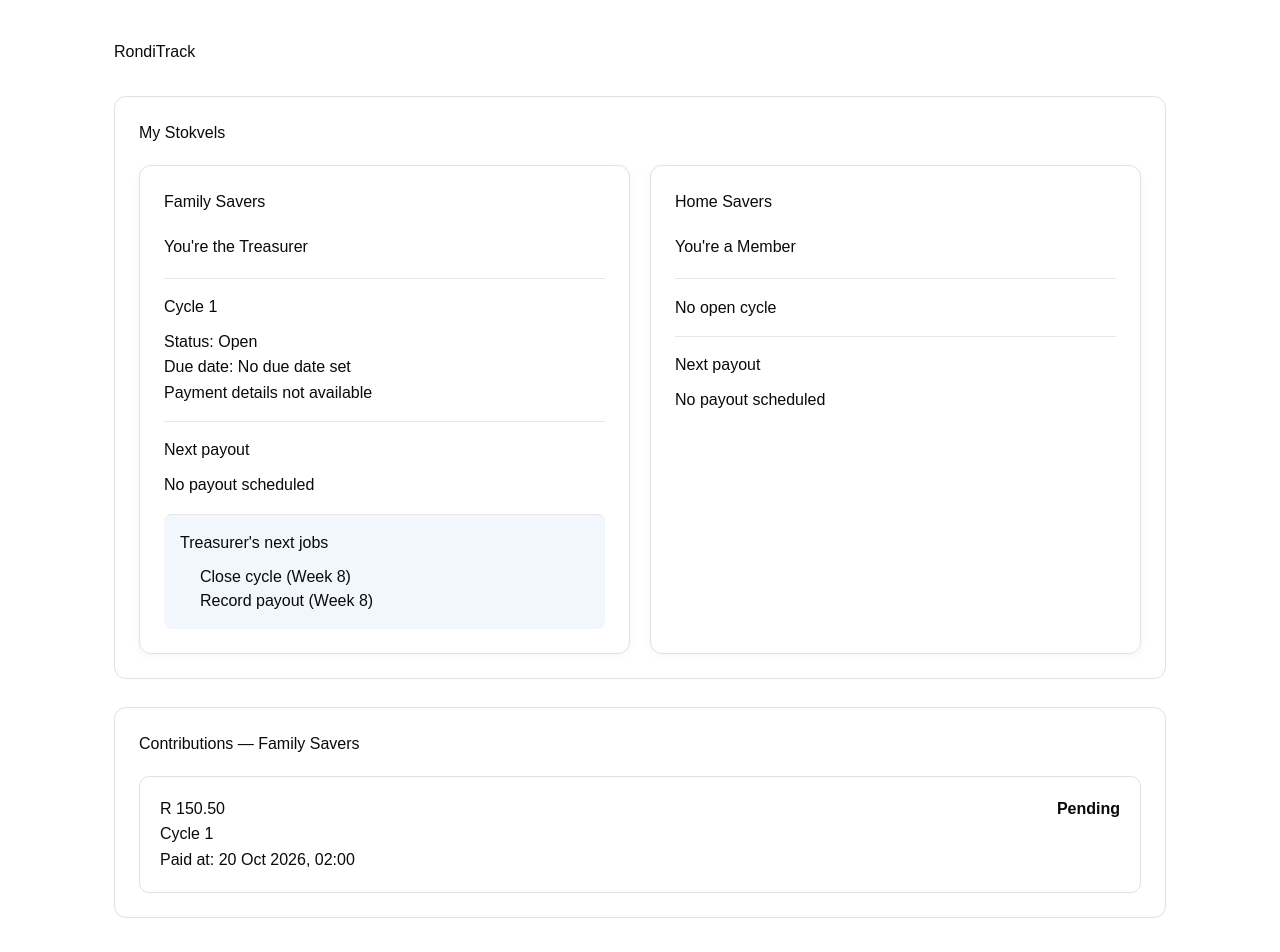
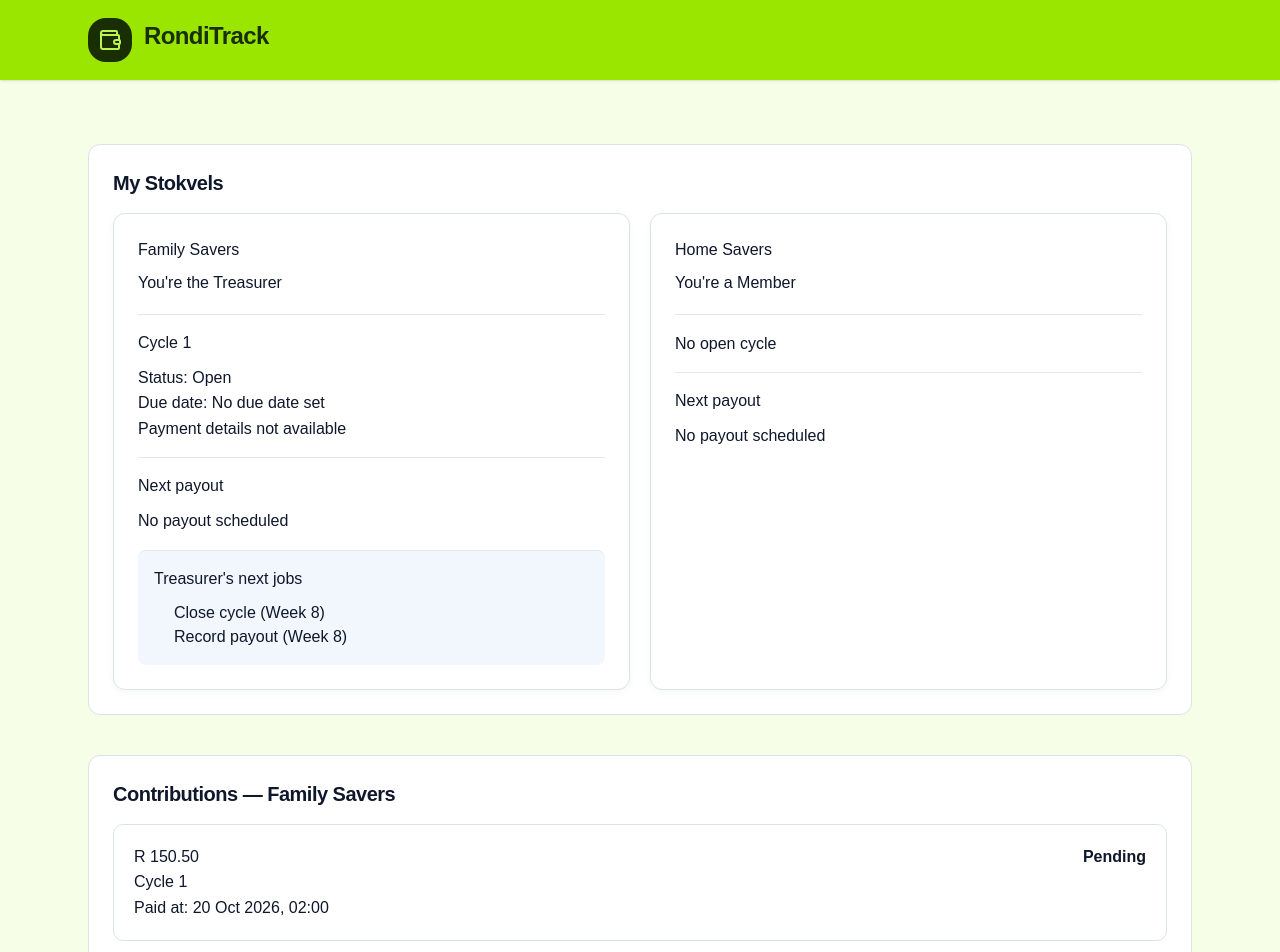
Before and after one commit to KgomotsoNthuping/RondiTrack, a React (Vite) app in the folder web/: page / in a window 1280 px wide. Shown: the top 952 px of the page. Built offline with nearby package versions, Linux system fonts and the light colour scheme.

Commit message:
Fix: Fix layout

```diff
--- a/web/src/App.tsx
+++ b/web/src/App.tsx
@@ -2,29 +2,43 @@
 import { StokvelCard } from './components/StokvelCard'
 import { ContributionCard } from './components/ContributionCard'
 import { home, contributions } from './data/sample'
+import { Wallet } from 'lucide-react'
 
 function App() {
-  // Find the family stokvel whose contributions
-  // are displayed below the dashboard.
   const familyStokvel = home.find(
-    (stokvel) =>
-      stokvel.name === 'Family Savers'
+    (stokvel) => stokvel.name === 'Family Savers'
   )
 
   return (
-    <main className="app">
-      <header>
-        <h1>RondiTrack</h1>
+    <div className="min-h-screen bg-lime-50 text-slate-900 dark:bg-slate-950 dark:text-slate-100">
+
+      <header className="w-full bg-lime-400 text-lime-950 shadow-sm">
+        <div className="mx-auto flex min-h-20 max-w-6xl items-center gap-3 px-4 sm:px-6">
+          <div className="flex size-11 shrink-0 items-center justify-center rounded-2xl bg-lime-950 text-lime-300">
+            <Wallet aria-hidden="true" className="size-6" />
+          </div>
+
+          <div>
+            <h1 className="text-xl font-extrabold tracking-tight sm:text-2xl">
+              RondiTrack
+            </h1>
+          </div>
+        </div>
       </header>
 
-      {/* STOKVEL DASHBOARD */}
-      <section className="dashboard-section">
-        <h2>My Stokvels</h2>
+      <main className="mx-auto w-full max-w-6xl space-y-10 px-4 py-8 sm:px-6">
+
+        <section className="space-y-4">
+          <h2 className="text-xl font-bold tracking-tight">
+            My Stokvels
+          </h2>
 
           {home.length === 0 ? (
-          <p>No stokvels available.</p>
+            <p className="text-slate-600 dark:text-slate-300">
+              No stokvels available.
+            </p>
           ) : (
-          <div className="stokvel-grid">
+            <div className="grid min-w-0 gap-5 md:grid-cols-2">
               {home.map((stokvel) => (
                 <StokvelCard
                   key={stokvel.stokvelId}
@@ -35,9 +49,8 @@ function App() {
           )}
         </section>
 
-      {/* CONTRIBUTION LIST */}
-      <section className="dashboard-section">
-        <h2>
+        <section className="space-y-4">
+          <h2 className="text-xl font-bold tracking-tight">
             Contributions
             {familyStokvel != null
               ? ` — ${familyStokvel.name}`
@@ -45,9 +58,11 @@ function App() {
           </h2>
 
           {contributions.length === 0 ? (
-          <p>No contributions recorded yet.</p>
+            <p className="text-slate-600 dark:text-slate-300">
+              No contributions recorded yet.
+            </p>
           ) : (
-          <div className="contribution-list">
+            <div className="grid min-w-0 gap-4">
               {contributions.map((contribution) => (
                 <ContributionCard
                   key={contribution.id}
@@ -58,6 +73,7 @@ function App() {
           )}
         </section>
       </main>
+    </div>
   )
 }
 
```
Lines whose indentation alone changed are shown as unchanged.
